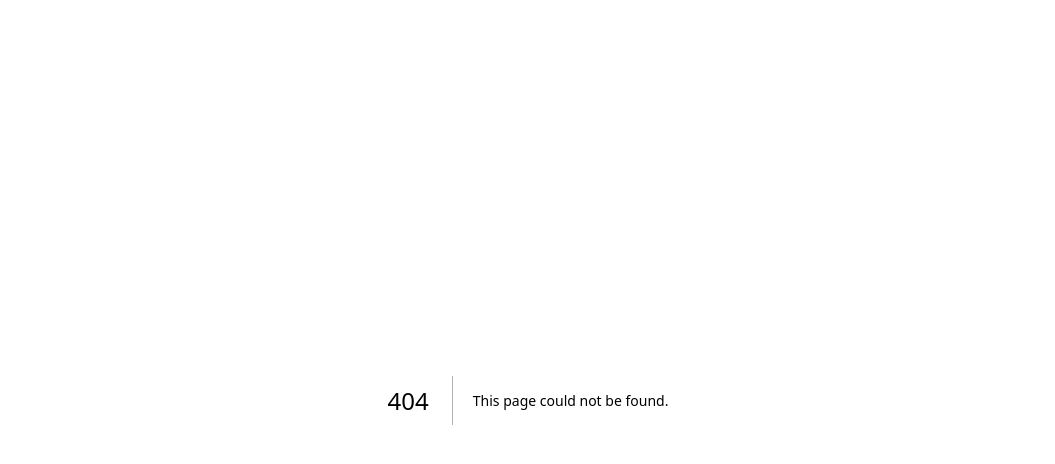
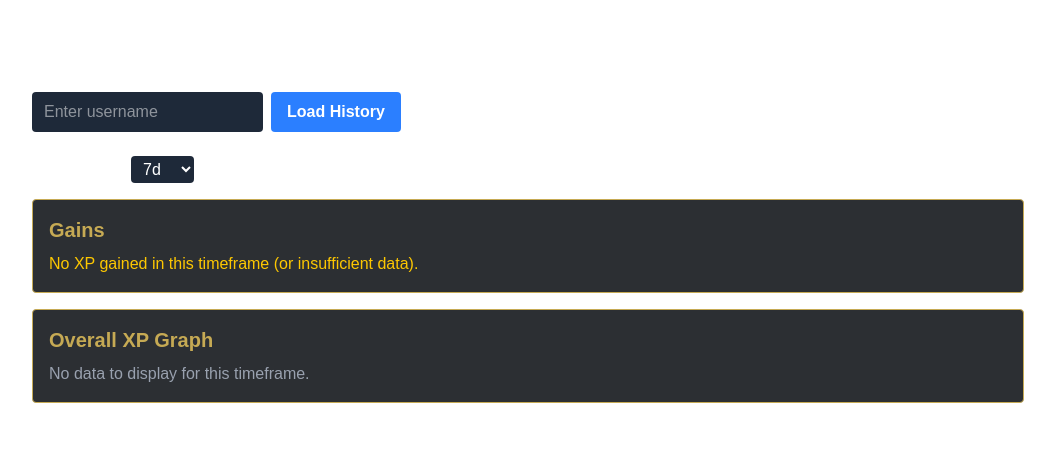
Before and after one commit to CarpeDiemJay/lostcityhiscores, a Next.js app: page /tracker in a window 1280 px wide. Before the commit this address had no page. Shown: the top 464 px of the page, without its empty margins (112-1167 px from the left). Built offline with nearby package versions, Linux system fonts and the light colour scheme.

Commit message:
Create page.tsx

```diff
--- /dev/null
+++ b/app/tracker/page.tsx
@@ -0,0 +1,230 @@
+"use client";
+
+import React, { useState, useEffect } from "react";
+import { LineChart, Line, XAxis, YAxis, Tooltip, CartesianGrid, ResponsiveContainer } from "recharts";
+
+// Basic shape of a snapshot from Supabase
+interface SkillData {
+  type: number;   // 0=Overall, 1=Attack, etc.
+  level: number;
+  rank: number;
+  value: number;  // XP * 10
+  date?: string;  // optional
+}
+interface Snapshot {
+  id: number;
+  username: string;
+  created_at: string; // e.g. "2025-03-25T06:06:17.123Z"
+  stats: SkillData[];
+}
+
+// The time ranges we support, in days
+const TIME_RANGES = [
+  { label: "24h", days: 1 },
+  { label: "7d", days: 7 },
+  { label: "30d", days: 30 },
+  { label: "90d", days: 90 },
+  { label: "1y", days: 365 },
+  { label: "All", days: 99999 }, // "All" means no filter
+];
+
+export default function TrackerPage() {
+  const [username, setUsername] = useState("");
+  const [snapshots, setSnapshots] = useState<Snapshot[]>([]);
+  const [loading, setLoading] = useState(false);
+  const [error, setError] = useState("");
+
+  // The chosen timeframe
+  const [timeRangeDays, setTimeRangeDays] = useState<number>(7); // default 7d
+
+  // Gains info
+  const [xpGained, setXpGained] = useState<number>(0);
+
+  // We'll store a "chartData" array for Recharts
+  const [chartData, setChartData] = useState<{ date: string; xp: number }[]>([]);
+
+  // 1) Fetch all snapshots from /api/getHistory
+  async function fetchHistory() {
+    if (!username) return;
+    setLoading(true);
+    setError("");
+    setSnapshots([]);
+
+    try {
+      const res = await fetch(`/api/getHistory?username=${encodeURIComponent(username)}`);
+      const json = await res.json();
+      if (json.error) {
+        setError(json.error);
+      } else {
+        setSnapshots(json.snapshots || []);
+      }
+    } catch (err) {
+      console.error(err);
+      setError("Something went wrong while fetching history.");
+    } finally {
+      setLoading(false);
+    }
+  }
+
+  // 2) Whenever snapshots or timeRangeDays changes, compute Gains & chart
+  useEffect(() => {
+    if (snapshots.length === 0) {
+      setXpGained(0);
+      setChartData([]);
+      return;
+    }
+
+    // Filter snapshots to only those in the chosen timeframe
+    const cutoff = new Date();
+    cutoff.setDate(cutoff.getDate() - timeRangeDays); // e.g. 7 days ago
+
+    // If timeRangeDays is very large (e.g. 99999 for "All"), no filter
+    let filtered = snapshots;
+    if (timeRangeDays < 99999) {
+      filtered = snapshots.filter(snap => {
+        const snapDate = new Date(snap.created_at);
+        return snapDate >= cutoff;
+      });
+    }
+
+    if (filtered.length === 0) {
+      // If nothing is in range, reset
+      setXpGained(0);
+      setChartData([]);
+      return;
+    }
+
+    // The earliest snapshot is the first in "filtered" (since sorted ascending),
+    // The latest is the last
+    const earliest = filtered[0];
+    const latest = filtered[filtered.length - 1];
+
+    // Compute Gains by comparing earliest vs. latest Overall XP
+    const oldOverall = earliest.stats.find(s => s.type === 0);
+    const newOverall = latest.stats.find(s => s.type === 0);
+    const oldXP = oldOverall ? Math.floor(oldOverall.value / 10) : 0;
+    const newXP = newOverall ? Math.floor(newOverall.value / 10) : 0;
+    const gained = newXP - oldXP;
+    setXpGained(gained);
+
+    // Build chart data for each snapshot in "filtered"
+    // We'll plot the Overall XP
+    const cData = filtered.map(snap => {
+      const overall = snap.stats.find(ss => ss.type === 0);
+      const xpVal = overall ? Math.floor(overall.value / 10) : 0;
+      return {
+        date: snap.created_at,  // We'll parse it in Recharts or manually
+        xp: xpVal,
+      };
+    });
+    setChartData(cData);
+
+  }, [snapshots, timeRangeDays]);
+
+  return (
+    <div className="max-w-5xl mx-auto px-4 py-8">
+      <h1 className="text-3xl font-bold text-white mb-6">Tracker (Gains & Graph)</h1>
+
+      {/* Username input + fetch button */}
+      <div className="flex items-center gap-2 mb-6">
+        <input
+          type="text"
+          placeholder="Enter username"
+          value={username}
+          onChange={(e) => setUsername(e.target.value)}
+          className="px-3 py-2 rounded bg-gray-800 text-white focus:outline-none"
+        />
+        <button
+          onClick={fetchHistory}
+          className="px-4 py-2 bg-blue-500 text-white font-semibold rounded hover:bg-blue-600"
+        >
+          Load History
+        </button>
+      </div>
+
+      {loading && <p className="text-yellow-400">Loading snapshots...</p>}
+      {error && <p className="text-red-500">{error}</p>}
+
+      {/* Time Range Dropdown */}
+      <div className="flex items-center gap-2 mb-4">
+        <label htmlFor="timeRange" className="text-white">
+          Time Range:
+        </label>
+        <select
+          id="timeRange"
+          value={timeRangeDays}
+          onChange={(e) => setTimeRangeDays(Number(e.target.value))}
+          className="bg-gray-800 text-white rounded px-2 py-1"
+        >
+          {TIME_RANGES.map(tr => (
+            <option key={tr.label} value={tr.days}>
+              {tr.label}
+            </option>
+          ))}
+        </select>
+      </div>
+
+      {/* Gains Table */}
+      <div className="bg-[#2c2f33] p-4 rounded mb-4 border border-[#c6aa54]">
+        <h2 className="text-xl font-bold text-[#c6aa54] mb-2">Gains</h2>
+        {xpGained > 0 ? (
+          <p className="text-white">
+            You have gained{" "}
+            <span className="font-bold">{xpGained.toLocaleString()}</span>{" "}
+            Overall XP in the last {timeRangeDays === 99999 ? "all time" : `${timeRangeDays} days`}.
+          </p>
+        ) : (
+          <p className="text-yellow-400">
+            No XP gained in this timeframe (or insufficient data).
+          </p>
+        )}
+      </div>
+
+      {/* Chart Section */}
+      <div className="bg-[#2c2f33] p-4 rounded border border-[#c6aa54]">
+        <h2 className="text-xl font-bold text-[#c6aa54] mb-2">Overall XP Graph</h2>
+        {chartData.length === 0 ? (
+          <p className="text-gray-400">No data to display for this timeframe.</p>
+        ) : (
+          <div style={{ width: "100%", height: 300 }}>
+            <ResponsiveContainer>
+              <LineChart data={chartData}>
+                <CartesianGrid stroke="#ccc" strokeDasharray="5 5" />
+                <XAxis
+                  dataKey="date"
+                  tick={{ fill: "#fff" }}
+                  // Format date if you want
+                  tickFormatter={(value) => {
+                    const d = new Date(value);
+                    return d.toLocaleDateString();
+                  }}
+                />
+                <YAxis
+                  tick={{ fill: "#fff" }}
+                  // Possibly format large XP
+                  tickFormatter={(val) => val.toLocaleString()}
+                />
+                <Tooltip
+                  labelFormatter={(label) => {
+                    const d = new Date(label);
+                    return d.toLocaleString();
+                  }}
+                  formatter={(value: number) => value.toLocaleString() + " XP"}
+                  contentStyle={{ backgroundColor: "#2c2f33", borderColor: "#c6aa54" }}
+                  labelStyle={{ color: "#fff" }}
+                />
+                <Line
+                  type="monotone"
+                  dataKey="xp"
+                  stroke="#c6aa54"
+                  strokeWidth={2}
+                  dot={false}
+                />
+              </LineChart>
+            </ResponsiveContainer>
+          </div>
+        )}
+      </div>
+    </div>
+  );
+}
```
